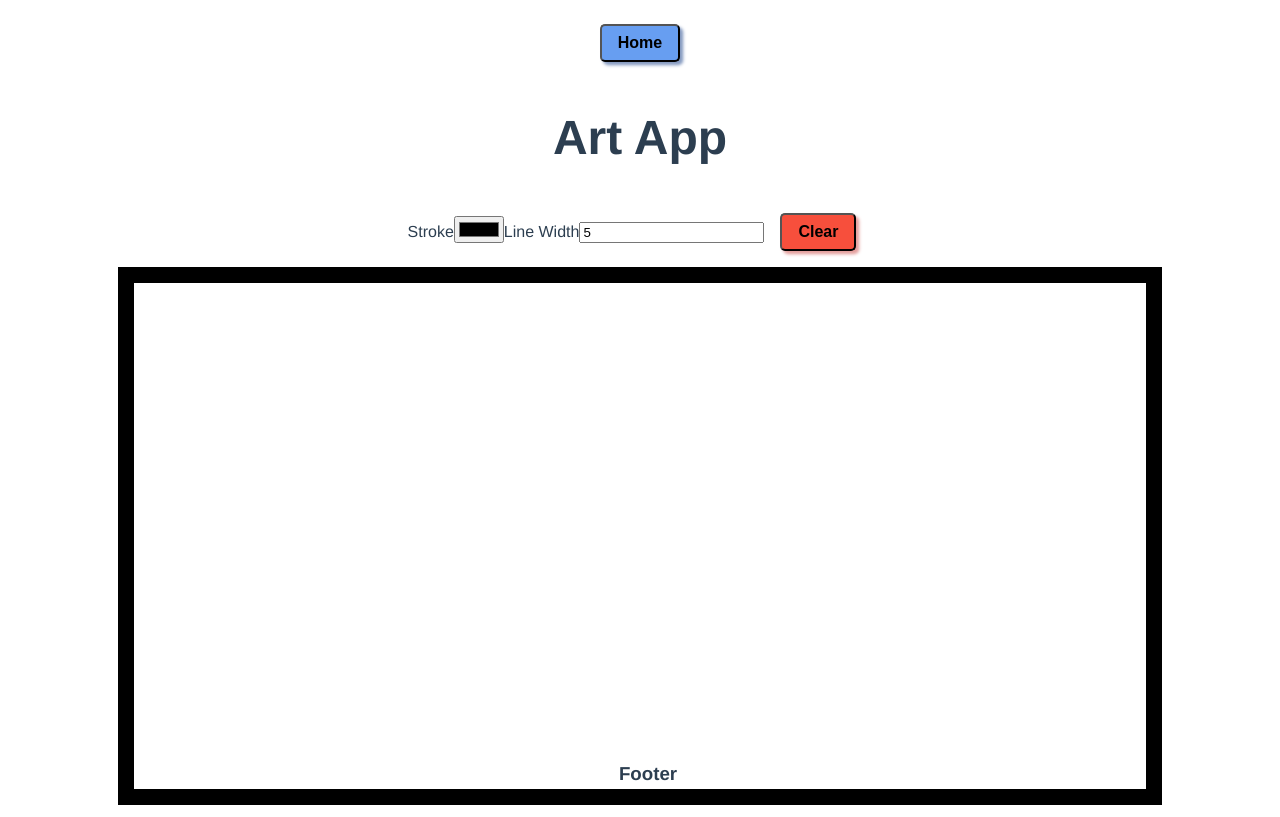
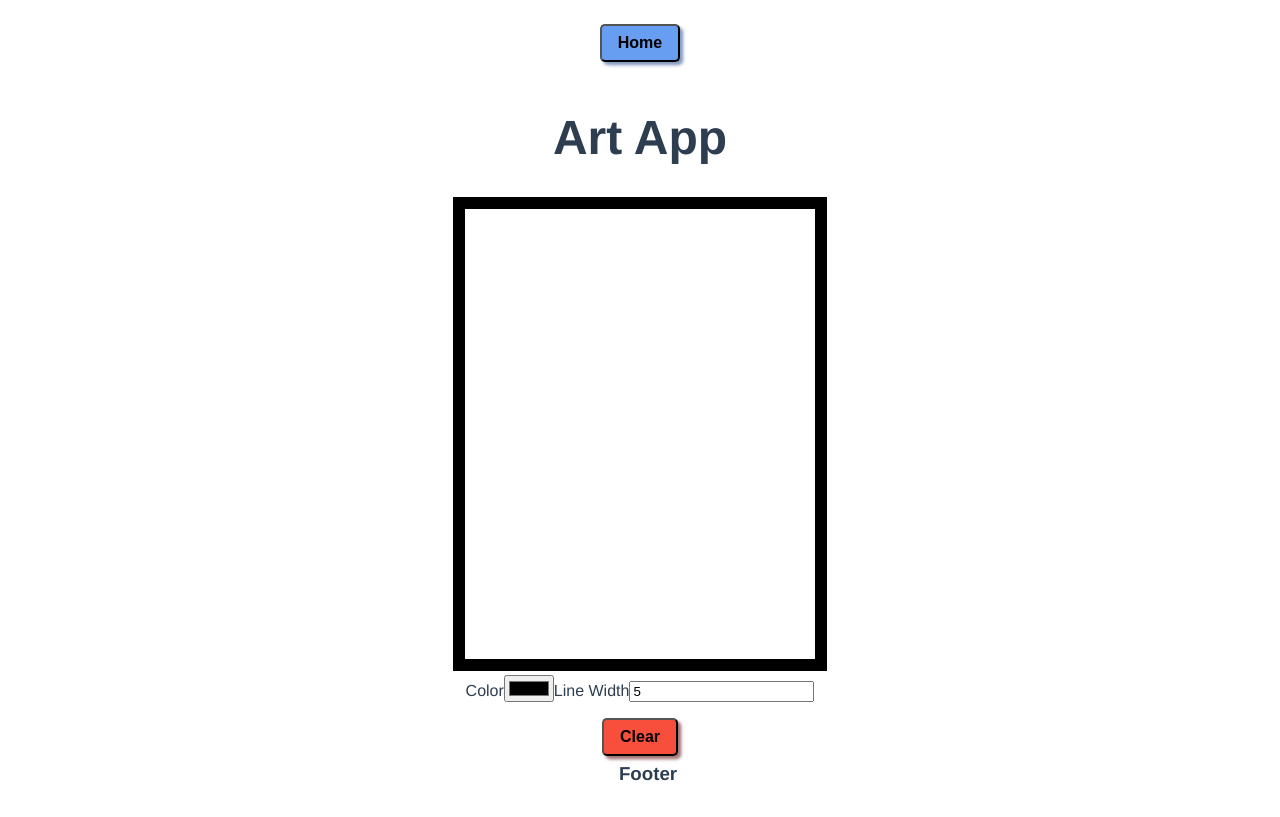
Before and after one commit to Jofa11/art-app, a Vue app: page /art in a window 1280 px wide. Built offline with nearby package versions, Linux system fonts and the light colour scheme.

Commit message:
canvas is working after much trouble shooting and changes

```diff
--- a/src/views/Art.vue
+++ b/src/views/Art.vue
@@ -2,12 +2,19 @@
   <div class="art">
     <router-link to="/"><button id="homeBtn">Home</button></router-link>
     <h1>Art App</h1>
-    <label for="stroke">Stroke</label>
-    <input id="stroke" name="stroke" type="color" />
-    <label for="lineWidth">Line Width</label>
-    <input id="lineWidth" name="lineWidth" type="number" value="5" />
-    <button id="clearBtn">Clear</button>
-    <canvas id="theCanvas"></canvas>
+    <canvas
+      v-on:mousedown="startDrawing()"
+      v-on:mouseup="stopDrawing()"
+      v-on:mousemove="draw($event)"
+      id="theCanvas"
+    ></canvas>
+    <div id="toolbar" @change="changeHandler">
+      <label for="stroke">Color</label>
+      <input id="stroke" name="stroke" type="color" />
+      <label for="lineWidth">Line Width</label>
+      <input id="lineWidth" name="lineWidth" type="number" value="5" /><br />
+      <button id="clearBtn" @click="clearCanvas">Clear</button>
+    </div>
   </div>
 </template>
 
@@ -15,20 +22,115 @@
 export default {
   data() {
     return {
+      canvas: null,
+      ctx: null,
       drawing: false,
       lineWidth: 5,
-      startX: null,
-      startY: null,
+      stroke: null,
     };
+  },
+  // mounted() {
+  // //   const canvas = document.getElementById("theCanvas");
+  // //   // const ctx = canvas.getContext("2d");
+
+  // //   // Resize canvas
+  // //   canvas.height = window.innerHeight - canvas.height;
+  // //   canvas.width = window.innerWidth - canvas.width;
+  // },
+  methods: {
+    startDrawing() {
+      this.drawing = true;
+    },
+    stopDrawing() {
+      var canvas = document.getElementById("theCanvas");
+      var ctx = canvas.getContext("2d");
+      this.drawing = false;
+      ctx.stroke();
+      ctx.beginPath();
+    },
+    draw(e) {
+      var canvas = document.getElementById("theCanvas");
+      var ctx = canvas.getContext("2d");
+      if (this.drawing) {
+        ctx.lineWidth = this.lineWidth;
+        ctx.lineCap = "round";
+        ctx.lineTo(e.clientX - canvas.offsetLeft, e.clientY - canvas.offsetTop);
+        ctx.stroke();
+      }
+    },
+    // isDrawing(e) {
+    //   this.drawing = true;
+    //   this.startX = e.clientX;
+    //   console.log(e.clientX);
+    //   this.startY = e.clientY;
+    //   console.log(e.clientY);
+    //   // this.draw();
+    // },
+    // notDrawing() {
+    //   const { vueCanvas } = this.$refs;
+    //   const ctx = vueCanvas.getContext("2d");
+    //   this.drawing = false;
+    //   ctx.stroke();
+    //   ctx.beginPath();
+    // },
+    // draw(e) {
+    //   // if (e.buttons !== 1) {
+    //   //   return;
+    //   // }
+    //   const { vueCanvas } = this.$refs;
+    //   const ctx = vueCanvas.getContext("2d");
+    //   this.offsetX = vueCanvas.offsetLeft;
+    //   this.offsetY = vueCanvas.offsetTop;
+    //   // const { pos } = this;
+    //   // if (!this.drawing) {
+    //   //   console.log("Not drawing");
+    //   //   return;
+    //   // }
+    //   ctx.beginPath();
+    //   ctx.lineWidth = this.lineWidth;
+    //   ctx.lineCap = "round";
+    //   ctx.moveTo(e.startX, e.startY);
+    //   // ctx.moveTo(pos.x, pos.y);
+    //   // this.setPosition(e);
+    //   ctx.lineTo(e.clientX - this.offsetX, e.clientY);
+    //   // ctx.lineTo(pos.x, pos.y);
+    //   ctx.stroke();
+    // },
+    // resize() {
+    //   const { vueCanvas } = this.$refs;
+    //   const ctx = vueCanvas.getContext("2d");
+    //   ctx.canvas.width = window.innerWidth;
+    //   ctx.canvas.height = window.innerHeight;
+    //   console.log("Resizing");
+    // },
+    changeHandler(e) {
+      var canvas = document.getElementById("theCanvas");
+      var ctx = canvas.getContext("2d");
+      if (e.target.id === "stroke") {
+        ctx.strokeStyle = e.target.value;
+        console.log(ctx.strokeStyle);
+      }
+      if (e.target.id === "lineWidth") {
+        this.lineWidth = e.target.value;
+        console.log(this.lineWidth);
+      }
+    },
+    clearCanvas(e) {
+      var canvas = document.getElementById("theCanvas");
+      var ctx = canvas.getContext("2d");
+      if (e.target.id === "clearBtn") {
+        ctx.clearRect(0, 0, canvas.width, canvas.height);
+      }
+    },
   },
 };
 </script>
 
 <style scoped>
 #theCanvas {
-  width: 80%;
-  height: auto;
-  border: 1em solid black;
+  width: 350px;
+  height: 450px;
+  border: 12px solid black;
 }
 
 h1 {
@@ -37,7 +139,7 @@ h1 {
 
 button {
   margin: 1em;
-  padding: .5em 1em;
+  padding: 0.5em 1em;
   border-radius: 5px;
   font-size: 1em;
   font-weight: bold;
@@ -51,6 +153,6 @@ button {
 
 #clearBtn {
   background-color: rgb(247, 79, 60);
-  box-shadow: 0.2em 0.2em 0.2em rgb(228, 158, 156);
+  box-shadow: 0.2em 0.2em 0.2em rgb(161, 114, 113);
 }
 </style>
--- a/src/views/Home.vue
+++ b/src/views/Home.vue
@@ -3,7 +3,10 @@
     <h1>Art App</h1>
     <img alt="art icon" src="../assets/art-icon.png" />
     <h3>Welcome to Art App!</h3>
-    <h5>The best site to show off your creativity, unwind after a long day, or just doodle. Whatever you are here for, just have fun!</h5>
+    <h5>
+      The best site to show off your creativity, unwind after a long day, or
+      just doodle. Whatever you are here for, just have fun!
+    </h5>
     <router-link to="/art"><button>Get Started!</button></router-link>
   </div>
 </template>
@@ -11,7 +14,6 @@
 <script>
 export default {
   name: "Home",
-
 };
 </script>
 
```
Also changed, not shown: src/App.vue (+4 -4 lines).
